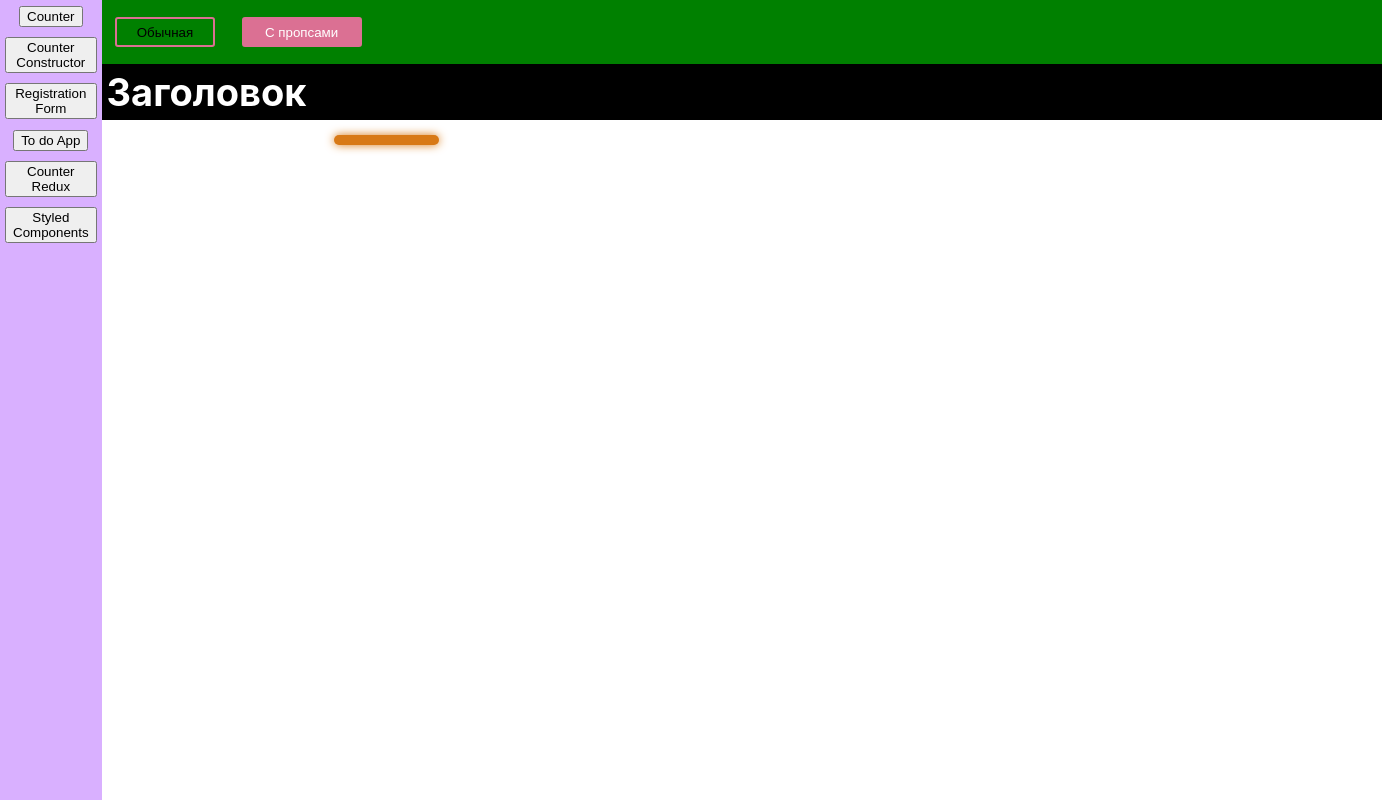
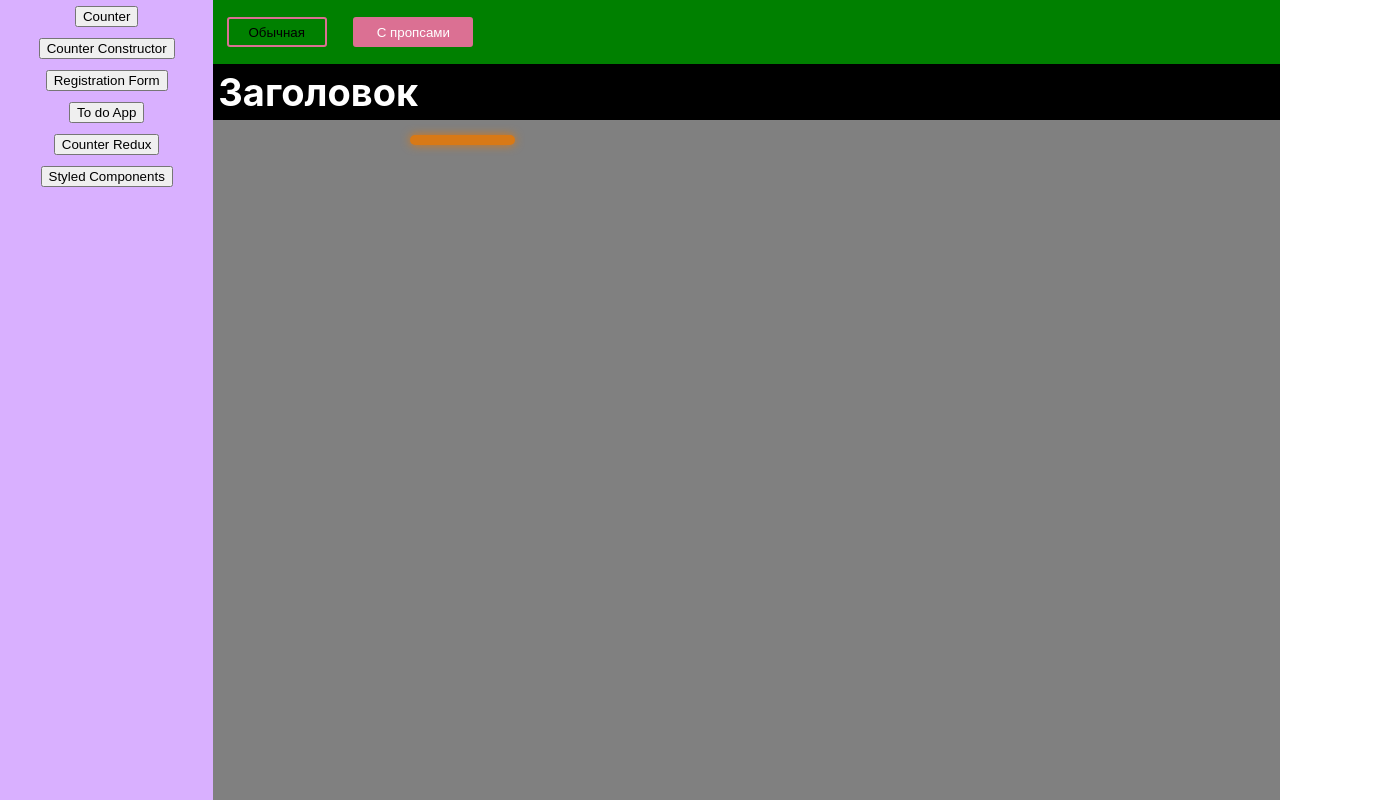
Before and after one commit to iamvlado93/iTechArt-tasks, a React (Create React App) app: page /styled-components in a window 1280 px wide. Shown: the whole page, 1382 px wide, since content can reach past the window. Built offline with nearby package versions, Linux system fonts and the light colour scheme.

Commit message:
feat: fixed styled components

```diff
--- a/src/App.js
+++ b/src/App.js
@@ -29,7 +29,6 @@ export default function App() {
         <Link to='/styled-components'><button>Styled Components</button></Link>
       </nav>
 
-      <main>
       <Switch>
         <Route path="/counter">
           <Counter />
@@ -59,7 +58,6 @@ export default function App() {
           <StyledComponents />
         </Route>
       </Switch>
-      </main>
     </Router>
   );
 }
--- a/src/modules/StyledComponents/Elements/Body.js
+++ b/src/modules/StyledComponents/Elements/Body.js
@@ -1,9 +1,9 @@
 import styled from 'styled-components';
 
-const Body = styled.body`
+const BodyComp = styled.div`
     position: relative;
     background-color: black;
     color: white;
 `;
 
-export default Body;
+export default BodyComp;
--- a/src/modules/StyledComponents/Elements/Button.js
+++ b/src/modules/StyledComponents/Elements/Button.js
@@ -1,6 +1,6 @@
 import styled, { css } from 'styled-components';
 
-const Button = styled.button`
+const ButtonComp = styled.button`
     width: 100px;
     height: 30px;
     background: transparent;
@@ -16,4 +16,4 @@ ${props => props.primary && css`
     color: white;
 `}`;
 
-export default Button;
+export default ButtonComp;
--- a/src/modules/StyledComponents/Elements/H1.js
+++ b/src/modules/StyledComponents/Elements/H1.js
@@ -1,8 +1,8 @@
 import styled from 'styled-components';
 
-const H1 = styled.h1`
+const H1Comp = styled.h1`
 font-size: 38px;
 margin: 5px;
 `;
 
-export default H1;
+export default H1Comp;
--- a/src/modules/StyledComponents/Elements/Header.js
+++ b/src/modules/StyledComponents/Elements/Header.js
@@ -1,6 +1,6 @@
 import styled from 'styled-components';
 
-const Header = styled.header`
+const HeaderComp = styled.header`
     display: flex;
     align-items: center;
     background-color: green;
@@ -8,4 +8,4 @@ const Header = styled.header`
     width: 100%;
 `;
 
-export default Header;
+export default HeaderComp;
--- a/src/modules/StyledComponents/Elements/LoadingSlider.js
+++ b/src/modules/StyledComponents/Elements/LoadingSlider.js
@@ -33,7 +33,7 @@ const animation = keyframes`
     }
 `;
 
-const LoadingSlider = styled.div`
+const LoadingSliderComp = styled.div`
     position: absolute;
     margin: 15px;
     height: 10px;
@@ -44,4 +44,4 @@ const LoadingSlider = styled.div`
     animation: ${animation} 3s ease infinite;
 `;
 
-export default LoadingSlider;
+export default LoadingSliderComp;
--- a/src/modules/StyledComponents/Elements/Main.js
+++ b/src/modules/StyledComponents/Elements/Main.js
@@ -1,6 +1,6 @@
 import styled from 'styled-components';
 
-const Main = styled.main`
+const MainComp = styled.main`
 display: flex;
 flex-direction: column;
 width: 100vw;
@@ -8,4 +8,4 @@ heigth: 100vh;
 background-color: grey;
 `;
 
-export default Main;
+export default MainComp;
--- a/src/modules/StyledComponents/index.js
+++ b/src/modules/StyledComponents/index.js
@@ -1,24 +1,24 @@
 import React from 'react';
 
-import Button from './Elements/Button';
-import Main from './Elements/Main';
-import Header from './Elements/Header';
-import Body from './Elements/Body';
-import H1 from './Elements/H1';
-import LoadingSlider from './Elements/LoadingSlider';
+import ButtonComp from './Elements/Button';
+import MainComp from './Elements/Main';
+import HeaderComp from './Elements/Header';
+import BodyComp from './Elements/Body';
+import H1Comp from './Elements/H1';
+import LoadingSliderComp from './Elements/LoadingSlider';
 
 export default function StyledComponents () {
 
     return (
-        <Main>
-            <Header>
-                <Button>Обычная</Button>
-                <Button primary>C пропсами</Button>
-            </Header>
-            <Body>
-                <H1>Заголовок</H1>
-                <LoadingSlider />
-            </Body>
-        </Main>
+        <MainComp>
+            <HeaderComp>
+                <ButtonComp>Обычная</ButtonComp>
+                <ButtonComp primary>C пропсами</ButtonComp>
+            </HeaderComp>
+            <BodyComp>
+                <H1Comp>Заголовок</H1Comp>
+                <LoadingSliderComp />
+            </BodyComp>
+        </MainComp>
     );
 }
--- a/src/modules/ToDoApp/index.js
+++ b/src/modules/ToDoApp/index.js
@@ -17,7 +17,7 @@ const TodoForm = () => {
     useEffect(() => {
         filterHandler();
         saveLocalTodos();
-    }, [todos, status]);
+    },);
 
     const filterHandler = () => {
         switch(status) {
```
Lines whose indentation alone changed are shown as unchanged.
